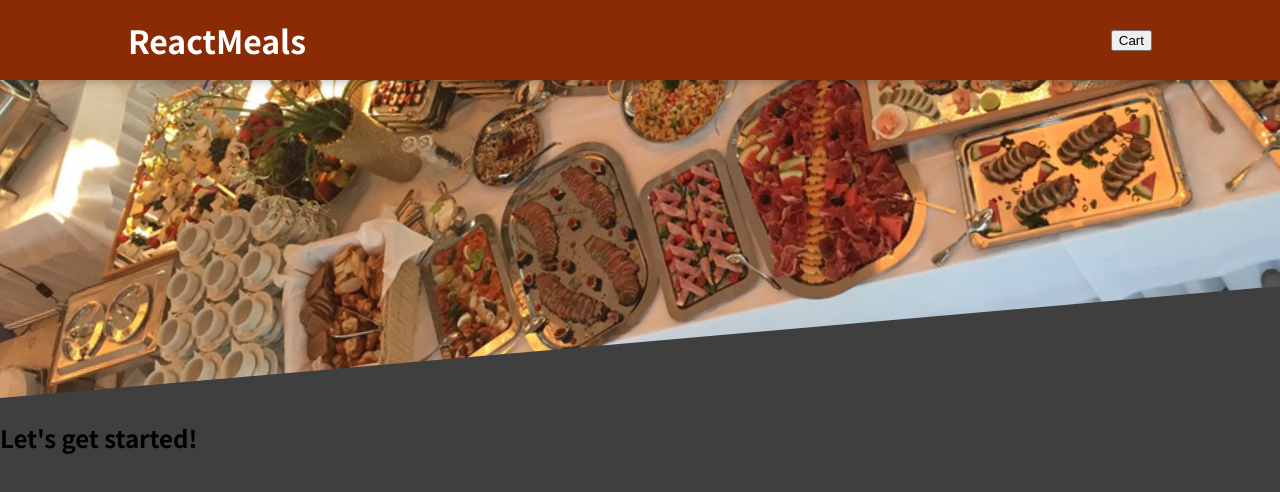
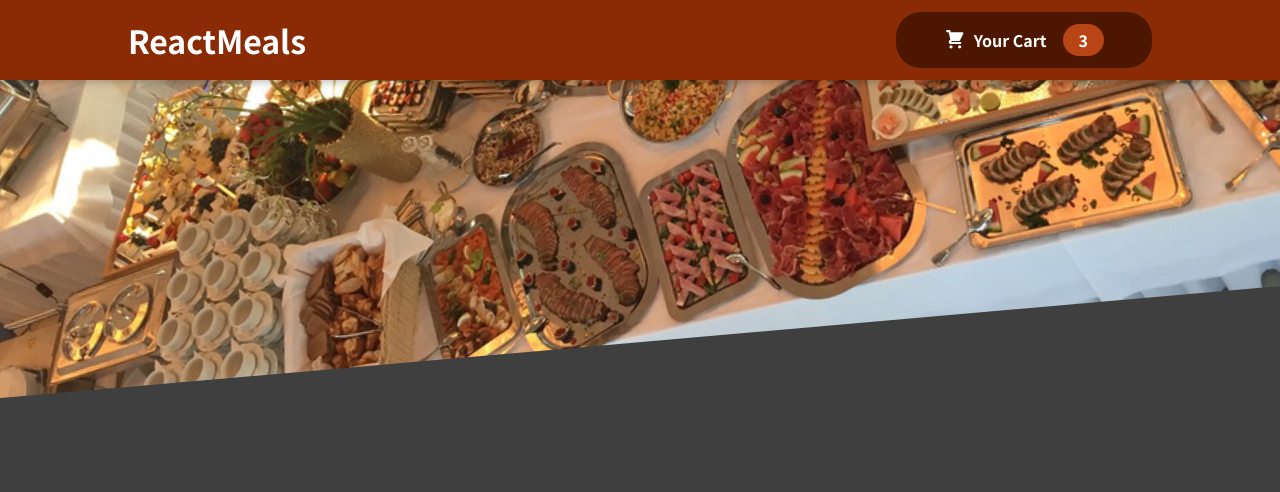
Before and after one commit to webDevSaurav/foods_app_react_max, a React (Create React App) app: page / in a window 1280 px wide. Shown: the top 492 px of the page. Built offline with nearby package versions, Linux system fonts and the light colour scheme.

Commit message:
header cart

```diff
--- a/src/App.js
+++ b/src/App.js
@@ -1,11 +1,12 @@
+import React, { Fragment } from "react";
 import Header from "./components/Layout/Header";
 
 function App() {
   return (
-    <div>
+    <Fragment>
+      {/* Header with tollbar and hero img */}
       <Header />
-      <h2>Let's get started!</h2>
-    </div>
+    </Fragment>
   );
 }
 
--- /dev/null
+++ b/src/components/Cart/CartIcon.js
@@ -0,0 +1,13 @@
+const CartIcon = () => {
+  return (
+    <svg
+      xmlns="http://www.w3.org/2000/svg"
+      viewBox="0 0 20 20"
+      fill="currentColor"
+    >
+      <path d="M3 1a1 1 0 000 2h1.22l.305 1.222a.997.997 0 00.01.042l1.358 5.43-.893.892C3.74 11.846 4.632 14 6.414 14H15a1 1 0 000-2H6.414l1-1H14a1 1 0 00.894-.553l3-6A1 1 0 0017 3H6.28l-.31-1.243A1 1 0 005 1H3zM16 16.5a1.5 1.5 0 11-3 0 1.5 1.5 0 013 0zM6.5 18a1.5 1.5 0 100-3 1.5 1.5 0 000 3z" />
+    </svg>
+  );
+};
+
+export default CartIcon;
--- a/src/components/Layout/Header.js
+++ b/src/components/Layout/Header.js
@@ -6,13 +6,16 @@
 //css import
 import styles from "./Header.module.css";
 
+//components import
+import HeaderCartButton from "./HeaderCartButton";
+
 const Header = () => {
   return (
     <Fragment>
       {/* Toolbar */}
       <header className={styles.header}>
         <h1>ReactMeals</h1>
-        <button>Cart</button>
+        <HeaderCartButton />
       </header>
       {/*Hero Image */}
       <div className={styles["main-image"]}>
--- /dev/null
+++ b/src/components/Layout/HeaderCartButton.js
@@ -0,0 +1,22 @@
+import React from "react";
+
+//import css
+import styles from "./HeaderCartButton.module.css";
+
+//import components
+import CartIcon from "../Cart/CartIcon"; //svg icon
+import classes from "./HeaderCartButton.module.css";
+
+const HeaderCartButton = () => {
+  return (
+    <button className={styles.button}>
+      <span className={styles.icon}>
+        <CartIcon />
+      </span>
+      <span>Your Cart</span>
+      <sapn className={classes.badge}>3</sapn>
+    </button>
+  );
+};
+
+export default HeaderCartButton;
--- /dev/null
+++ b/src/components/Layout/HeaderCartButton.module.css
@@ -0,0 +1,59 @@
+.button {
+  cursor: pointer;
+  font: inherit;
+  border: none;
+  background-color: #4d1601;
+  color: white;
+  padding: 0.75rem 3rem;
+  display: flex;
+  justify-content: space-around;
+  align-items: center;
+  border-radius: 25px;
+  font-weight: bold;
+}
+
+.button:hover,
+.button:active {
+  background-color: #2c0d00;
+}
+
+.icon {
+  width: 1.35rem;
+  height: 1.35rem;
+  margin-right: 0.5rem;
+}
+
+.badge {
+  background-color: #b94517;
+  padding: 0.25rem 1rem;
+  border-radius: 25px;
+  margin-left: 1rem;
+  font-weight: bold;
+}
+
+.button:hover .badge,
+.button:active .badge {
+  background-color: #92320c;
+}
+
+.bump {
+  animation: bump 300ms ease-out;
+}
+
+@keyframes bump {
+  0% {
+    transform: scale(1);
+  }
+  10% {
+    transform: scale(0.9);
+  }
+  30% {
+    transform: scale(1.1);
+  }
+  50% {
+    transform: scale(1.15);
+  }
+  100% {
+    transform: scale(1);
+  }
+}
```
Also changed, not shown: src/components/Cart/Cart.js (added, +7 -0 lines), src/components/Cart/Cart.module.css (added), 1 other file (tests, documents, lock files or other folders).
